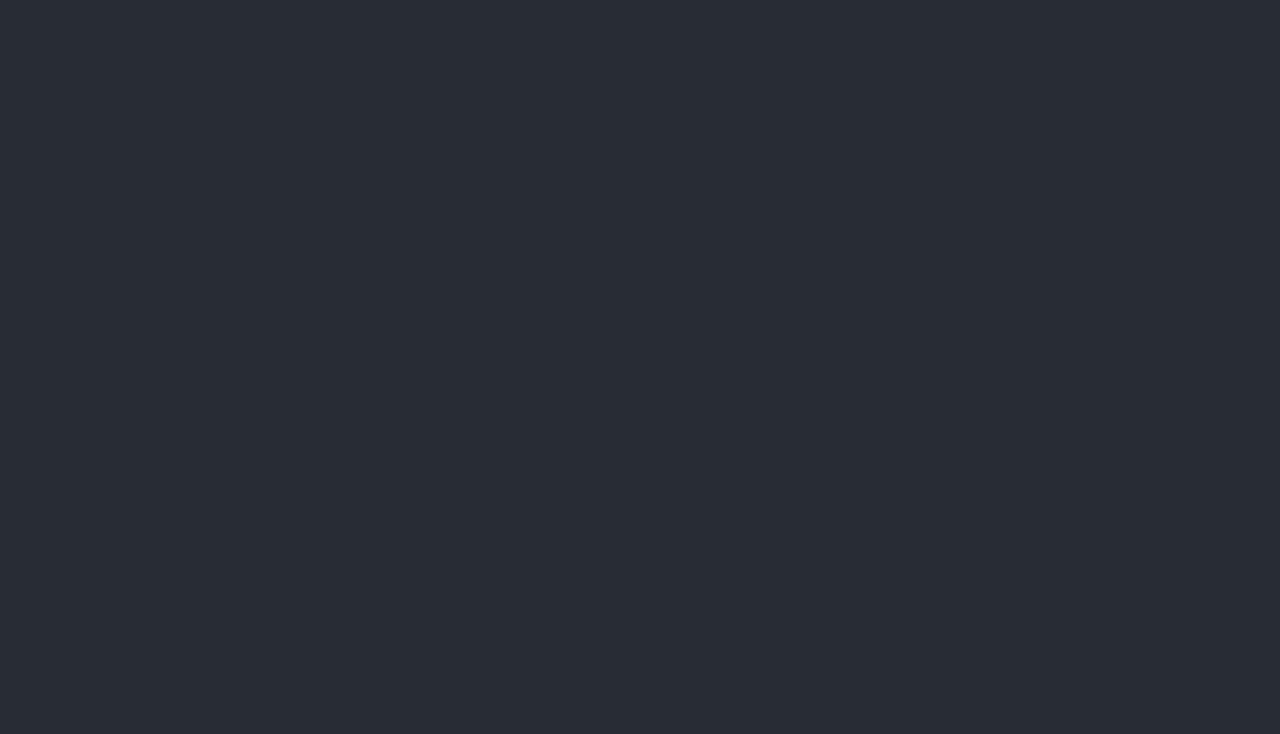
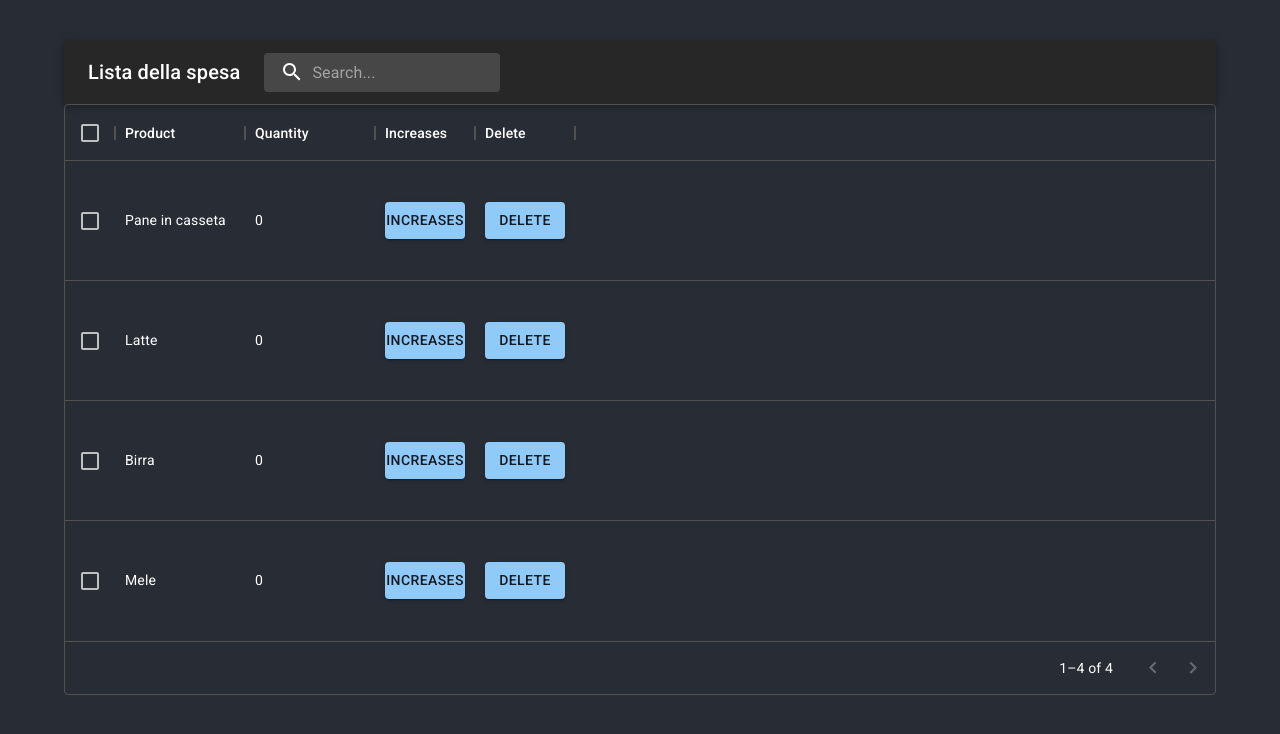
Before and after one commit to 0d1n92/react-shopping-list, a React (Create React App) app: page / in a window 1280 px wide. Shown: the top 734 px of the page. Built offline with nearby package versions, Linux system fonts and the light colour scheme.

Commit message:
feat increase

```diff
--- a/package.json
+++ b/package.json
@@ -7,6 +7,7 @@
     "@emotion/styled": "^11.10.4",
     "@mui/icons-material": "^5.10.6",
     "@mui/material": "^5.10.7",
+    "@mui/x-data-grid": "^5.17.4",
     "@testing-library/jest-dom": "^5.16.5",
     "@testing-library/react": "^13.4.0",
     "@testing-library/user-event": "^13.5.0",
--- a/src/App.css
+++ b/src/App.css
@@ -1,5 +1,6 @@
 .App {
   text-align: center;
+  color: white;
 }
 
 
--- a/src/App.js
+++ b/src/App.js
@@ -1,13 +1,27 @@
 
-import { Container } from '@mui/system';
+import Box from '@mui/material/Box';
 import './App.css';
+import ListContainer from './components/ListsContainer';
+import { ThemeProvider, createTheme } from '@mui/material/styles';
+import CssBaseline from '@mui/material/CssBaseline';
+import ListProvider from './store/ListProvider';
+
+const darkTheme = createTheme({
+	palette: {
+		mode: 'dark',
+	},
+});
 
 function App() {
   return (
-		<div className="App">
-			<div className="app-container">
-			</div>
-		</div>
+		<ListProvider>
+			<ThemeProvider theme={darkTheme}>
+				<CssBaseline />
+				<Box sx={{ p: 5 }} className="app-container">
+					<ListContainer />
+				</Box>
+			</ThemeProvider>
+		</ListProvider>
 	);
 }
 
--- /dev/null
+++ b/src/components/BoxToolbar.js
@@ -0,0 +1,26 @@
+import React from "react";
+import Typography from '@mui/material/Typography';
+import ToolBarSearch from './ToolBarSearch';
+
+import { AppBar,Toolbar } from '@mui/material';
+
+
+const BoxToolbar = () => {
+  return (
+		<AppBar position="static">
+			<Toolbar>
+				<Typography
+					variant="h6"
+					noWrap
+					component="div"
+					sx={{ display: { xs: 'none', sm: 'block' } }}
+				>
+					Lista della spesa
+				</Typography>
+				<ToolBarSearch placeholder={'Search...'}></ToolBarSearch>
+			</Toolbar>
+		</AppBar>
+	);
+}
+
+export default BoxToolbar;
--- /dev/null
+++ b/src/components/ListsContainer.js
@@ -0,0 +1,70 @@
+
+import { Button, Grid} from '@mui/material';
+import { DataGrid } from '@mui/x-data-grid';
+import { Container } from "@mui/system";
+import { useContext } from 'react';
+import ListContext from '../store/list-context';
+import BoxToolbar from "./BoxToolbar";
+
+const ListContainer = () => {
+  const listCtx = useContext(ListContext);
+  const columns = [
+		{
+			field: 'name',
+			headerName: 'Product',
+			width: 130,
+		},
+		{ field: 'qty', headerName: 'Quantity', width: 130 },
+		{
+			field: 'Increases',
+			renderCell: (rowItem) => {
+				return (
+					<Button
+						variant="contained"
+						color="primary"
+						onClick={(e) => {
+							listCtx.addItem({ ...rowItem.row, qty: 1 });
+						}}
+					>
+						Increases
+					</Button>
+				);
+			},
+		},
+		{
+			field: 'Delete',
+			renderCell: (rowItem) => {
+				return (
+					<Button
+						variant="contained"
+						color="primary"
+						onClick={(event) => {
+							listCtx.removeItem(rowItem.row.id);
+						}}
+					>
+						Delete
+					</Button>
+				);
+			},
+		},
+	];
+  return (
+		<Container>
+			<Grid container justify="center">
+				<BoxToolbar />
+				<DataGrid
+					autoHeight={true}
+					rowHeight={120}
+					rows={listCtx.items}
+					columns={columns}
+					pageSize={5}
+					checkboxSelection
+					/* onCellClick={handleCellClick}
+					onRowClick={handleRowClick} */
+				/>
+			</Grid>
+		</Container>
+	);
+}
+
+export default ListContainer;
--- /dev/null
+++ b/src/components/ToolBarSearch.js
@@ -0,0 +1,61 @@
+import React from "react";
+import SearchIcon from '@mui/icons-material/Search';
+import { styled, alpha } from '@mui/material/styles';
+import InputBase from '@mui/material/InputBase';
+
+
+const SearchIconWrapper = styled('div')(({ theme }) => ({
+	padding: theme.spacing(0, 2),
+	height: '100%',
+	position: 'absolute',
+	pointerEvents: 'none',
+	display: 'flex',
+	alignItems: 'center',
+	justifyContent: 'center',
+}));
+
+const StyledInputBase = styled(InputBase)(({ theme }) => ({
+	color: 'inherit',
+	'& .MuiInputBase-input': {
+		padding: theme.spacing(1, 1, 1, 0),
+		// vertical padding + font size from searchIcon
+		paddingLeft: `calc(1em + ${theme.spacing(4)})`,
+		transition: theme.transitions.create('width'),
+		width: '100%',
+		[theme.breakpoints.up('md')]: {
+			width: '20ch',
+		},
+	},
+}));
+
+const Search = styled('div')(({ theme }) => ({
+	position: 'relative',
+	borderRadius: theme.shape.borderRadius,
+	backgroundColor: alpha(theme.palette.common.white, 0.15),
+	'&:hover': {
+		backgroundColor: alpha(theme.palette.common.white, 0.25),
+	},
+	marginRight: theme.spacing(2),
+	marginLeft: 0,
+	width: '100%',
+	[theme.breakpoints.up('sm')]: {
+		marginLeft: theme.spacing(3),
+		width: 'auto',
+	},
+}));
+
+const ToolBarSearch = (props) => {
+	return (
+		<Search>
+			<SearchIconWrapper>
+				<SearchIcon />
+			</SearchIconWrapper>
+			<StyledInputBase
+				placeholder={props.placeholder}
+				inputProps={{ 'aria-label': 'search' }}
+			/>
+		</Search>
+	);
+};
+
+export default ToolBarSearch;
--- a/src/data/Products.js
+++ b/src/data/Products.js
@@ -1,19 +1,23 @@
 const PRODUCTS = [
 	{
-		id: 'p1',
+		id: 1,
 		name: 'Pane in casseta',
+		qty: 0,
 	},
 	{
-		id: 'p2',
+		id: 2,
 		name: 'Latte',
+		qty: 0,
 	},
 	{
-		id: 'p3',
+		id: 3,
 		name: 'Birra',
+		qty: 0,
 	},
 	{
-		id: 'p4',
+		id: 4,
 		name: 'Mele',
+		qty: 0,
 	},
 ];
 
--- a/src/store/ListProvider.js
+++ b/src/store/ListProvider.js
@@ -8,10 +8,10 @@ const defaultListState = {
 };
 const listReducer = (state, action) => {
   // eslint-disable-next-line default-case
-  switch (action.type ) {
-    case action.type === 'ADD':
+  switch (action.type) {
+    case 'ADD':
       return addToList(state,action);
-    case action.type === 'REMOVE':
+    case 'REMOVE':
       return removeToList(state,action)
     default:
     return defaultListState;
@@ -28,7 +28,7 @@ const addToList = (state, action) => {
 		if (existingListItem) {
 			const updatedItem = {
 				...existingListItem,
-				amount: existingListItem.amount + action.item.amount,
+				qty: existingListItem.qty + action.item.qty,
 			};
 			updatedItems = [...state.items];
 			updatedItems[existingListItemIndex] = updatedItem;
@@ -46,10 +46,10 @@ const removeToList =  (state, action) => {
     );
     const existingItem = state.items[existingListItemIndex];
      let updatedItems;
-    if (existingItem.amount === 1) {
+    if (existingItem.qty === 1) {
       updatedItems = state.items.filter(item => item.id !== action.id);
     } else {
-      const updatedItem = { ...existingItem, amount: existingItem.amount - 1 };
+      const updatedItem = { ...existingItem, qty: existingItem.qty - 1 };
       updatedItems = [...state.items];
       updatedItems[existingListItemIndex] = updatedItem;
     }
@@ -66,6 +66,7 @@ const ListProvider = (props) => {
 	);
 
 	const addItemToListHandler = (item) => {
+    console.log(item);
 		dispatchListAction({ type: 'ADD', item: item });
 	};
 
--- a/src/store/list-context.js
+++ b/src/store/list-context.js
@@ -3,6 +3,8 @@ import PRODUCTS from '../data/Products';
 
 const ListContext = React.createContext({
 	items: PRODUCTS,
+	addItem: (item) => {},
+	removeItem: (id) => {},
 });
 
 export default ListContext;
```
Also changed, not shown: 1 other file (tests, documents, lock files or other folders).
